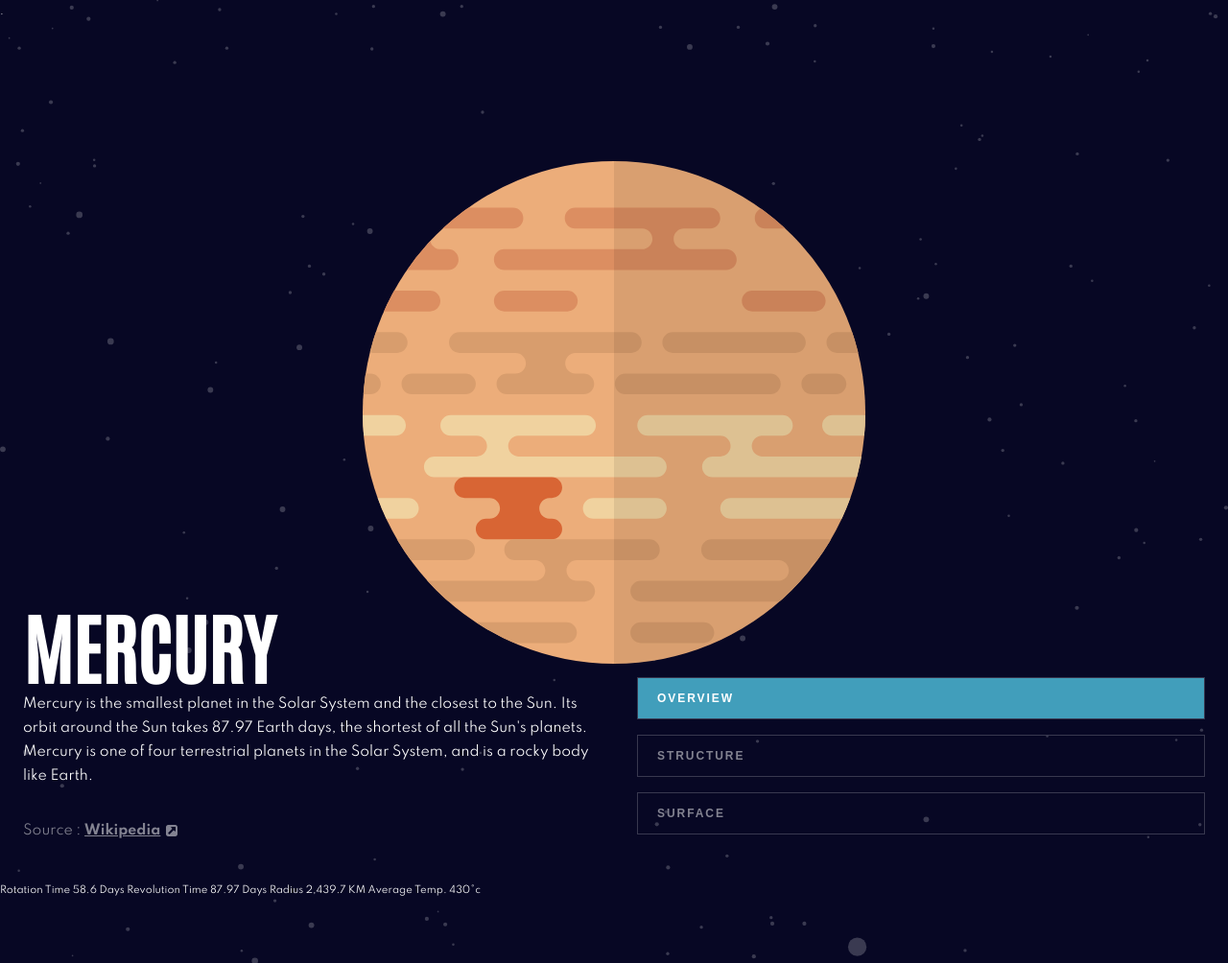
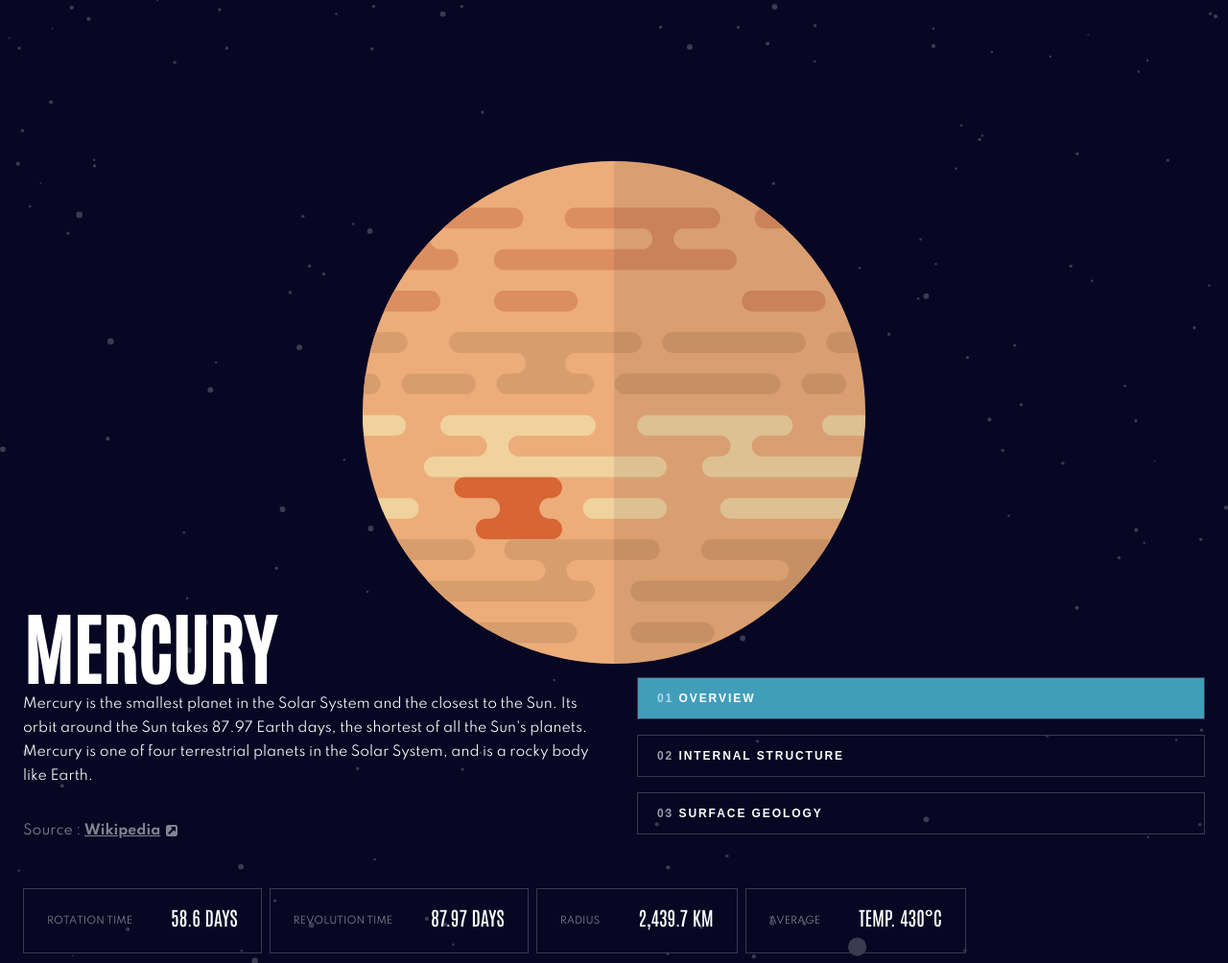
Before and after one commit to markup-mitchell/planets, a plain HTML site: page html/index.html in a window 1280 px wide. Shown: the whole page at 96% size. Drawn offline with Linux system fonts and the light colour scheme.

Commit message:
dt and dd elements on facts

```diff
--- a/css/global.css
+++ b/css/global.css
@@ -1,5 +1,16 @@
+/* 1) FONT IMPORTS */
+/* 2) CUSTOM PROPERTIES */
+/* 3) ELEMENT PROPERTIES */
+/* 4) CLASSES */
+/* 5) MEDIA QUERIES */
+/* 6) UTILITIES */
+
+/* 1) FONT IMPORTS */
+
 @import url("https://fonts.googleapis.com/css2?family=Antonio:wght@500&display=swap");
 @import url("https://fonts.googleapis.com/css2?family=Antonio:wght@500&family=Spartan:wght@400;700&display=swap");
+
+/* 2) CUSTOM PROPERTIES */
 
 :root {
 	--black: #070724;
@@ -159,6 +170,18 @@ button:focus-visible {
 }
 
 .imageDisplay {
+	display: flex;
+	justify-content: center;
+	align-items: center;
+}
+
+.imageDisplay img {
+	max-width: 41%;
+}
+
+/* LAYOUT */
+
+.imageDisplay {
 	grid-area: img;
 }
 
@@ -184,6 +207,32 @@ button:focus-visible {
 	padding-right: var(--standard-padding);
 	gap: 1.6rem;
 }
+
+.facts {
+	display: flex;
+	flex-direction: column;
+	gap: 0.8rem;
+	padding-right: var(--standard-padding);
+	padding-left: var(--standard-padding);
+}
+
+.datum {
+	display: flex;
+	justify-content: space-between;
+	align-items: center;
+	border: solid 1px var(--dark-grey);
+	padding: 1.6rem 2.4rem;
+	color: var(--light-grey);
+	text-transform: uppercase;
+}
+
+.datum__desc {
+	font-family: "Antonio", sans-serif;
+	color: var(--white);
+	font-size: 2rem;
+}
+
+/* MEDIA QUERIES */
 
 @media (min-width: 426px) {
 	:root {
@@ -215,6 +264,7 @@ button:focus-visible {
 		padding: 1.4rem 2rem;
 		border: 1px solid var(--dark-grey);
 		text-align: left;
+		color: var(--white);
 	}
 
 	[aria-selected="true"] {
@@ -234,16 +284,10 @@ button:focus-visible {
 		flex-direction: column;
 		border-bottom: none;
 	}
-}
 
-.imageDisplay {
-	display: flex;
-	justify-content: center;
-	align-items: center;
-}
-
-.imageDisplay img {
-	max-width: 41%;
+	.facts {
+		flex-direction: row;
+	}
 }
 
 @media (min-width: 769px) {
@@ -256,3 +300,20 @@ button:focus-visible {
 		font-size: 1.2rem;
 	}
 }
+
+/* UTILITIES */
+
+.noMobile {
+	display: none;
+	pointer-events: none;
+}
+
+@media (min-width: 426px) {
+	.noMobile {
+		display: unset;
+	}
+}
+
+.opacity-60 {
+	opacity: 0.6;
+}
--- a/html/index.html
+++ b/html/index.html
@@ -29,7 +29,7 @@
 						id="tab__overview"
 						tabindex="0"
 					>
-						Overview
+						<span class="noMobile opacity-60">01 </span>Overview
 					</button>
 					<button
 						data-info="structure"
@@ -39,7 +39,8 @@
 						id="tab__structure"
 						tabindex="0"
 					>
-						Structure
+						<span class="noMobile opacity-60">02 </span
+						><span class="noMobile">Internal </span>Structure
 					</button>
 					<button
 						data-info="geology"
@@ -49,7 +50,8 @@
 						id="tab__geology"
 						tabindex="0"
 					>
-						Surface
+						<span class="noMobile opacity-60">03 </span>Surface
+						<span class="noMobile">Geology</span>
 					</button>
 				</div>
 			</div>
@@ -132,10 +134,35 @@
 				</div>
 				<!-- Surface Geology Content End -->
 			</div>
-			.
-			<div class="facts">
-				Rotation Time 58.6 Days Revolution Time 87.97 Days Radius 2,439.7 KM
-				Average Temp. 430°c
+			<dl class="facts">
+				<div class="datum">
+          <dt>
+                    Rotation Time
+                  </dt>
+                  <dd>
+                    <span class="datum__desc">58.6 Days</span>
+                  </dd>
+        </div>
+        <div class="datum">
+          <dt>
+            Revolution Time
+          </dt>
+          <dd>
+            <span class="datum__desc">87.97 Days</span>
+          </dd>
+        </div>
+        <div class="datum">
+          <dt>
+            Radius
+          </dt>
+          <dd>
+            <span class="datum__desc">2,439.7 KM</span>
+          </dd>
+        </div>
+				<div class="datum">
+          <dt>Average</dt>
+                  <dd><span class="datum_desc"><span class="datum__desc">Temp. 430°c</span></span></dd>
+        </div>
 			</div>
 		</main>
 	</body>
```
